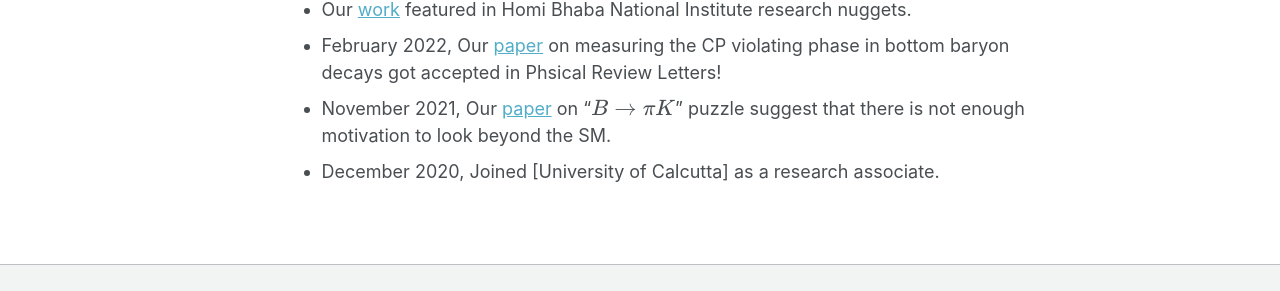
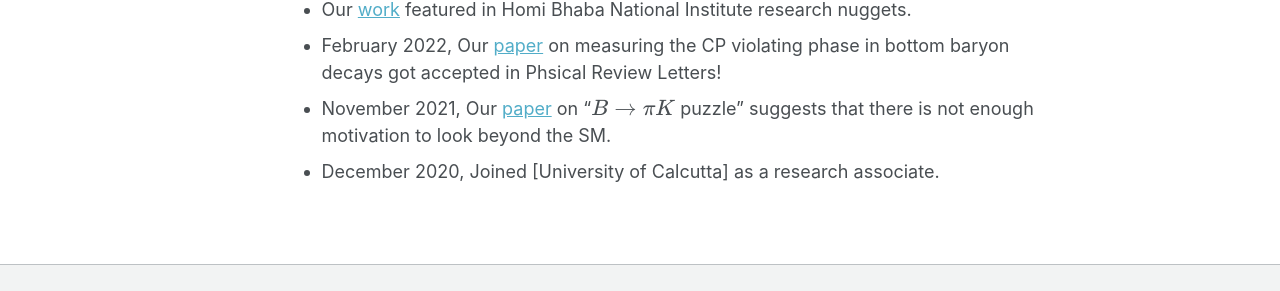
Before and after one commit to shibasisr/shibasisr.github.io, a Jekyll site: the page built from _pages/home.md, in a window 1280 px wide. Shown: the part 527-818 px from the top of the page. Built offline with Jekyll 4.4.1, drawn with Linux system fonts in a browser that asks for light colours; some web fonts are replaced; a script bundle is joined from its source files by our own code; library files that are not in the unit come from our copies; formulas are drawn with MathJax 3.

Commit message:
Update home.md

```diff
--- a/_pages/home.md
+++ b/_pages/home.md
@@ -14,5 +14,5 @@ I work on particle physics phenomenology focusing on bottom quark decays. In par
 - March 2023, our [paper](https://arxiv.org/abs/2303.02591) on extraction of the CKM unitarity angle $\gamma$ from bottom baryon decays is out on arXiv.
 - Our [work](http://www.hbni.ac.in/pdf/papernewsIMSc.pdf) featured in Homi Bhaba National Institute research nuggets.
 - February 2022, Our [paper](https://journals.aps.org/prl/abstract/10.1103/PhysRevLett.128.081803) on measuring the CP violating phase in bottom baryon decays got accepted in Phsical Review Letters!
-- November 2021, Our [paper](https://doi.org/10.1103/PhysRevD.104.095025) on "$B \to \pi K$" puzzle suggest that there is not enough motivation to look beyond the SM.
+- November 2021, Our [paper](https://doi.org/10.1103/PhysRevD.104.095025) on "$B \to \pi K$ puzzle" suggests that there is not enough motivation to look beyond the SM.
 - December 2020, Joined [University of Calcutta] as a research associate.
```
